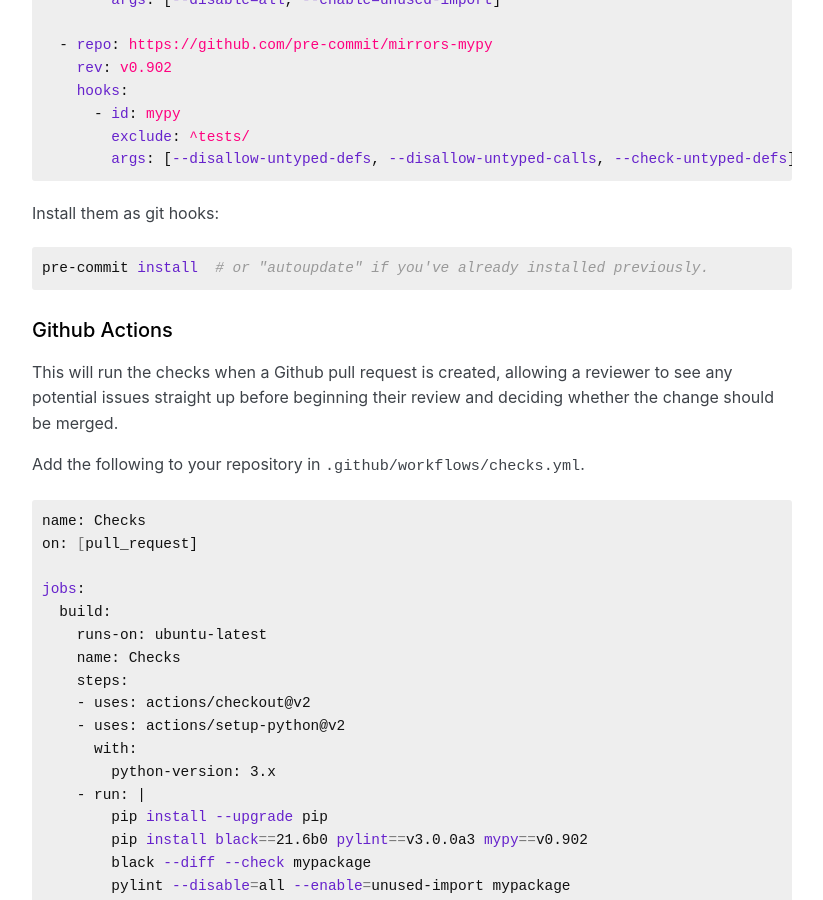
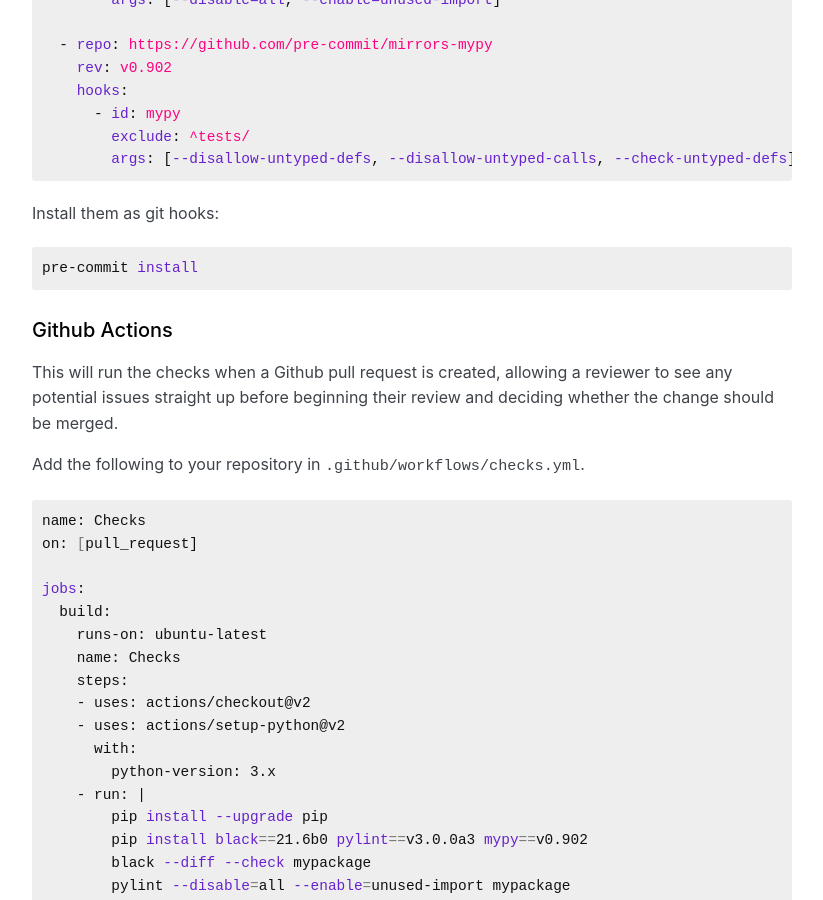
Before and after one commit to explodinglabs/explodinglabs.github.io, a Jekyll site: the page built from _posts/python/2021-07-01-checks.markdown, in a window 1280 px wide and 900 px high, scrolled down 1105 px. Shown: the whole window, without its empty margins (228-1051 px from the left). Built offline with Jekyll 4.4.1, drawn with Linux system fonts in a browser that asks for light colours; some web fonts are replaced.

Commit message:
Update 2021-07-01-checks.markdown

````diff
--- a/_posts/python/2021-07-01-checks.markdown
+++ b/_posts/python/2021-07-01-checks.markdown
@@ -73,7 +73,7 @@
 
 Install them as git hooks:
 ```sh
-pre-commit install  # or "autoupdate" if you've already installed previously.
+pre-commit install
 ```
 
 ## Github Actions
````
